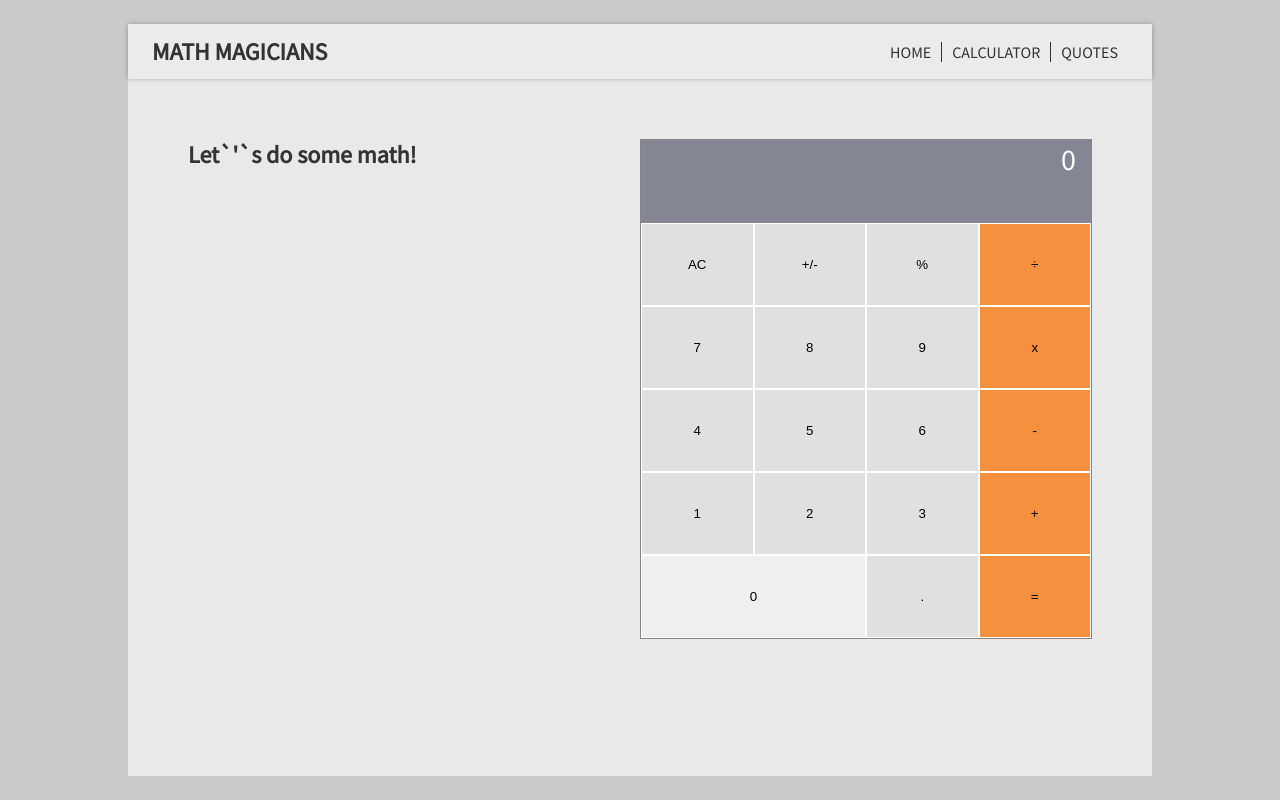
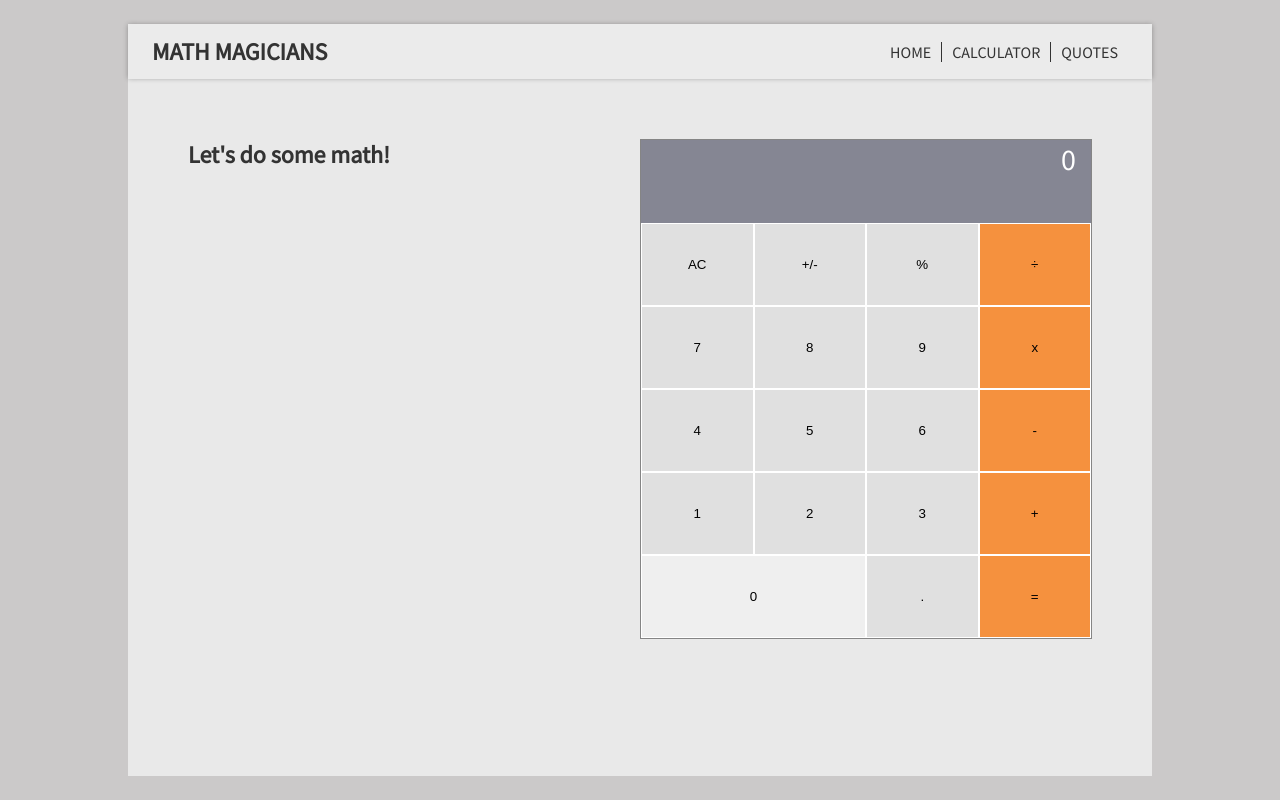
Before and after one commit to kkolade/the-math-magicians, a React (Create React App) app: page /calculator in a window 1280 px wide. Built offline with nearby package versions, Linux system fonts and the light colour scheme.

Commit message:
Fix error with apostrophe on the calculator page

```diff
--- a/src/components/Calculator.jsx
+++ b/src/components/Calculator.jsx
@@ -11,7 +11,7 @@ function Calculator() {
 
   return (
     <div className="Calculator-page-container">
-      <h2 className="Calculator-page-text">Let`&apos;`s do some math!</h2>
+      <h2 className="Calculator-page-text">Let&apos;s do some math!</h2>
       <div className="calc-container">
         <div className="display">{result.next || result.total || 0}</div>
         <Button type="submit" className="calc-key" onClick={handleClick}>
```
